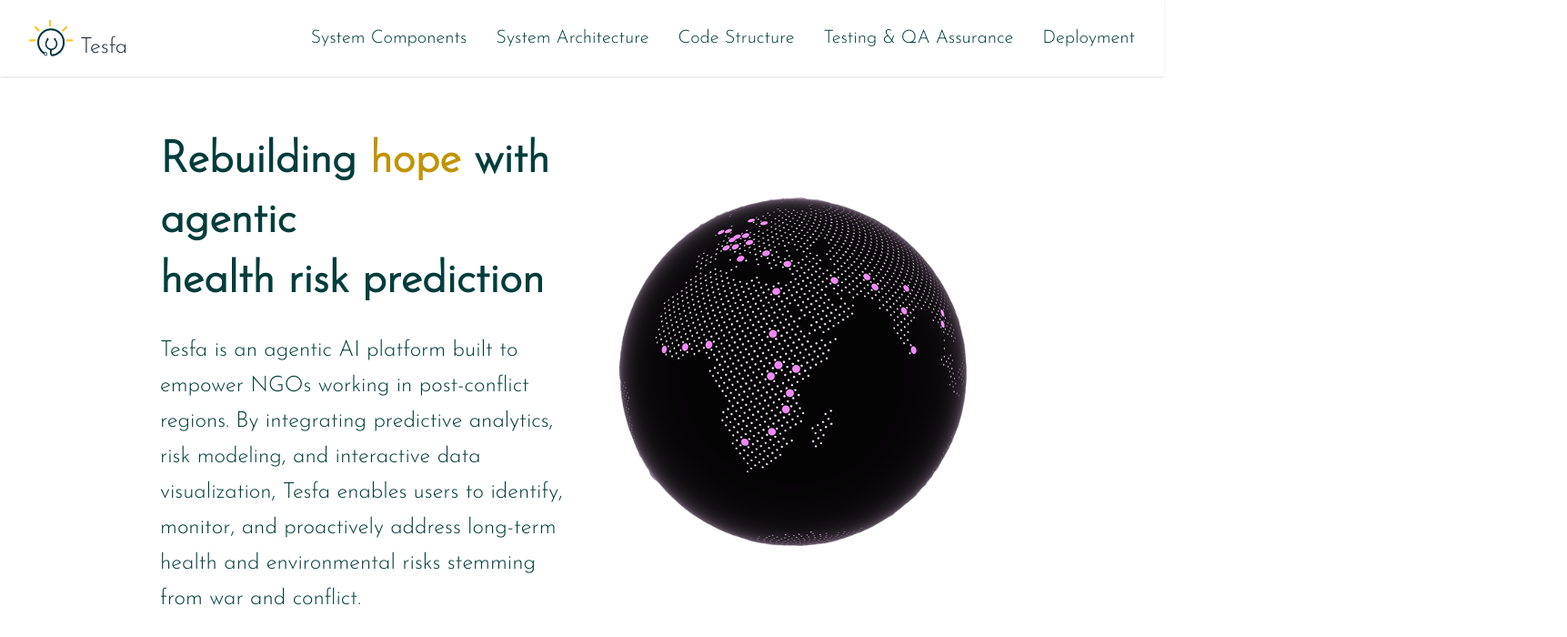
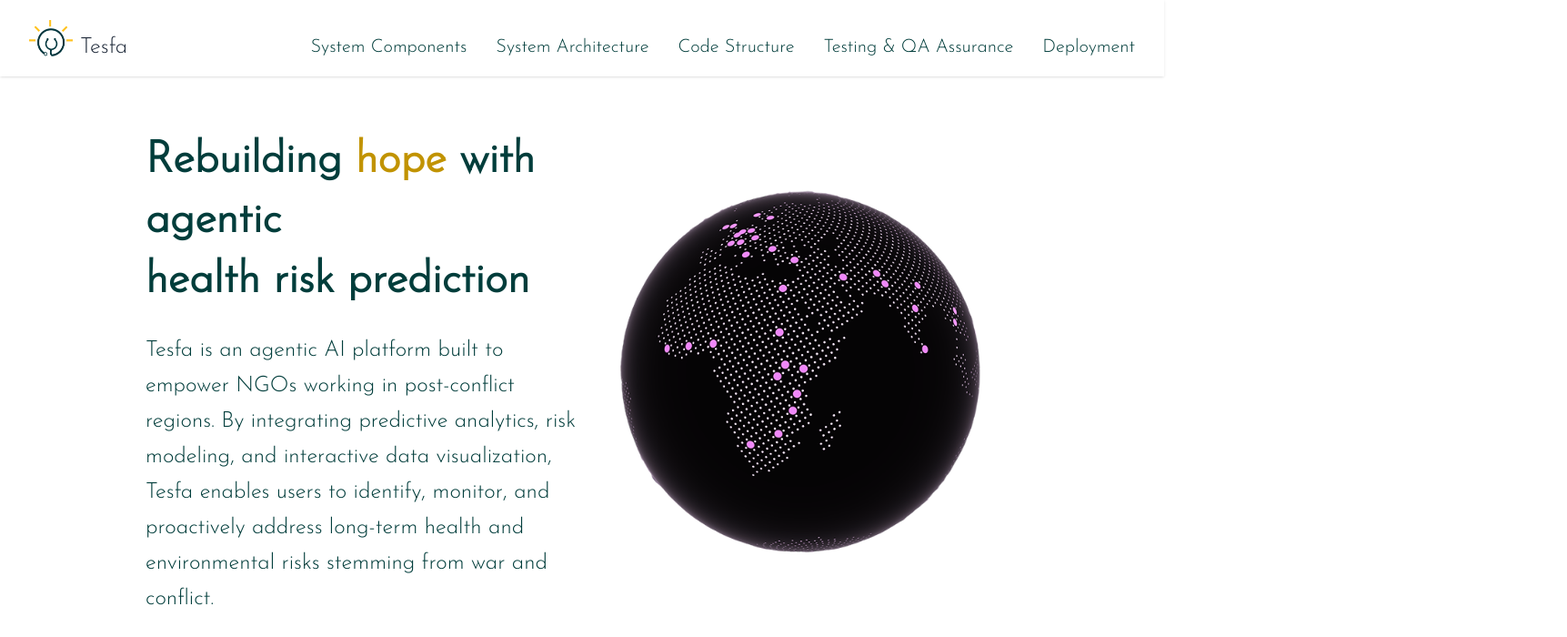
Before and after one commit to meronkahsay/Tesfa-Technical-documentation, a Next.js app in the folder tesfa/: page / in a window 1280 px wide. Shown: the top 700 px of the page at 91% size, 1723 px wide, since content can reach past the window. Built offline with nearby package versions, Linux system fonts and the light colour scheme.

Commit message:
finalize the website

```diff
--- a/tesfa/src/app/components/CodingStandard/index.tsx
+++ b/tesfa/src/app/components/CodingStandard/index.tsx
@@ -4,7 +4,7 @@ import React from "react";
 
 export default function NamingConventions() {
  return (
-   <main className="min-h-screen  bg-white flex flex-col items-center py-10 px-12 ">
+   <main className="min-h-screen  bg-white flex flex-col items-center  py-10 px-12 ">
      <div className="w-full max-w-7xl grid grid-cols-1 md:grid-cols-2  gap-20">
 
        <div className="flex flex-col gap-8">
--- a/tesfa/src/app/components/DataFlow/index.tsx
+++ b/tesfa/src/app/components/DataFlow/index.tsx
@@ -35,7 +35,7 @@ export default function DataFlow() {
     },
   ];
   return (
-    <main className="min-h-screen  bg-white flex flex-col mt-25 px-4 xl:px-22 py-12">
+    <main className="min-h-screen  bg-white flex flex-col mt-25 px-4 xl:px-40 py-12">
       <h1 className="text-4xl xl:text-6xl lg:ml-18 font-semibold text-gray-800 mb-16">
         Data Flow
       </h1>
@@ -45,7 +45,7 @@ export default function DataFlow() {
             key={idx}
             className="flex flex-col items-center text-center xl:w-1/4"
           >
-            <div className="relative flex items-center justify-center">
+            <div className="relative  flex  items-center justify-center">
               <div className="w-40 h-40 xl:w-50 xl:h-50 rounded-full bg-[#0D3B3A] flex items-center justify-center text-white text-lg xl:text-2xl font-medium shadow-lg">
                 {step.title}
               </div>
--- a/tesfa/src/app/components/HeroSection/index.tsx
+++ b/tesfa/src/app/components/HeroSection/index.tsx
@@ -22,8 +22,8 @@ export default function Home() {
   };
 
   return (
-    <main className="lg:px-24 lg:py-20 bg-white">
-      <header className="lg:fixed lg:top-0 lg:left-0 lg:w-full lg:bg-white lg:z-50 flex justify-between items-center px-8 py-4 shadow-sm">
+    <main className="lg:px-40 lg:py-20 bg-white">
+      <header className="lg:fixed lg:top-0 lg:left-0  lg:w-full lg:bg-white lg:z-50 flex justify-between items-center px-8 py-4 shadow-sm">
         <div className="flex items-center gap-2">
           <div className="w-12 h-10 flex items-center justify-center">
             <img src={"/Images/Logo-blue.png"} alt="Logo" />
@@ -31,7 +31,7 @@ export default function Home() {
           <h1 className="text-2xl mt-5 font-light text-gray-800">Tesfa</h1>
         </div>
 
-        <nav className="hidden lg:flex gap-8 text-[#003D3B] lg:text-xl font-medium">
+        <nav className="hidden lg:flex gap-8 text-[#003D3B] lg:text-[16px] xl:text-xl mt-5 font-medium">
           {menuItems.map((item, i) => (
             <button
               key={i}
@@ -73,7 +73,7 @@ export default function Home() {
         </div>
       )}
 
-      <section className="flex flex-col lg:flex-row items-center justify-between px-10 lg:px-20 py-16">
+      <section className="flex flex-col lg:flex-row items-center justify-between py-16">
         <div className="lg:w-1/2 space-y-6">
           <h2 className="text-4xl lg:text-5xl font-bold text-[#003D3B] leading-snug">
             Rebuilding <span className="text-[#C19300]">hope</span> with agentic <br /> health risk prediction
@@ -86,7 +86,7 @@ export default function Home() {
           </p>
         </div>
 
-        <div className="lg:w-1/2 mt-10 lg:mt-0 flex justify-center">
+        <div className="lg:w-1/2 mt-10 lg:mt-0 flex justify-end">
           <Image
             src="/Images/global 2.png"
             alt="Globe"
--- a/tesfa/src/app/components/ProjectOverview/index.tsx
+++ b/tesfa/src/app/components/ProjectOverview/index.tsx
@@ -40,8 +40,9 @@ export default function ProjectOverview() {
               className="object-contain"
             />
           </div>
+
           <h3 className="mt-6 text-2xl md:text-3xl font-semibold text-[#C59D2C]">
-            Informational Website
+            <a href="https://tesfa-sepia.vercel.app">Informational Website</a>
           </h3>
           <p className="mt-4 text-xl md:text-xl lg:text-2xl text-[#003D3B] leading-relaxed">
             The website highlights Tesfa&apos;s mission and key services, as well
--- a/tesfa/src/app/components/QA/index.tsx
+++ b/tesfa/src/app/components/QA/index.tsx
@@ -1,11 +1,11 @@
 export default function TestingQA() {
   return (
-    <div id="testing-qa-assurance" className="min-h-screen mt-20  flex flex-col items-center px-6 justify-center py-10">
+    <div id="testing-qa-assurance" className=" flex flex-col items-center  justify-center py-10">
 
       <h1 className="text-3xl md:text-6xl font-bold text-center mb-10 text-[#003D3B]">
-        Testing & QA <span className="text-[#C59D2C]">Assurance</span>
+        Testing & <span className="text-[#C59D2C]">QA</span>
       </h1>
-      <div className="bg-[#004240] mt-15">
+      <div className="bg-[#004240] ">
 
         <div className=" grid grid-cols-1 md:grid-cols-3 w-full  lg:px-50 lg:py-20">
 
--- a/tesfa/src/app/components/SetupInstructions/index.tsx
+++ b/tesfa/src/app/components/SetupInstructions/index.tsx
@@ -1,7 +1,7 @@
 
 export default function SetupInstructions() {
   return (
-    <section className="w-full mt-35 px-6 lg:px-40">
+    <section className="w-full mt-55 px-6 lg:px-40">
       <h2 className="text-4xl md:text-6xl font-bold text-[#003333]">Setup Instructions</h2>
 
       <div className="mt-16">
@@ -20,7 +20,7 @@ export default function SetupInstructions() {
             <span>npm start</span>
           </div>
 
-          <div className="relative mt-6">
+          <div className="relative mt-6 ">
 
             <div className="flex items-center">
 
@@ -37,7 +37,7 @@ export default function SetupInstructions() {
             </div>
           </div>
 
-          <div className="flex xl:ml-72 xl:gap-77 justify-between text-[#003333] text-lg font-semibold mt-3">
+          <div className="flex  justify-between text-[#003333] text-lg font-semibold mt-3">
             <span>1</span>
             <span>2</span>
             <span>3</span>
--- a/tesfa/src/app/page.tsx
+++ b/tesfa/src/app/page.tsx
@@ -24,13 +24,13 @@ const page = () => {
       <Users />
       <KeyFeatures />
       <ProjectOverview />
+      <SystemComponents />
       <SystemArchitecture />
+      <EntityRelationship />
       <SetupInstructions />
-      <SystemComponents />
-      <EntityRelationship />
+      <SwaggerDocumentation/>
+      <CodeStructurePage />
       <DataFlow />
-       <SwaggerDocumentation/>
-      <CodeStructurePage />
       <TestingQA />
       <NamingConventions />
       <Deployment />
```
